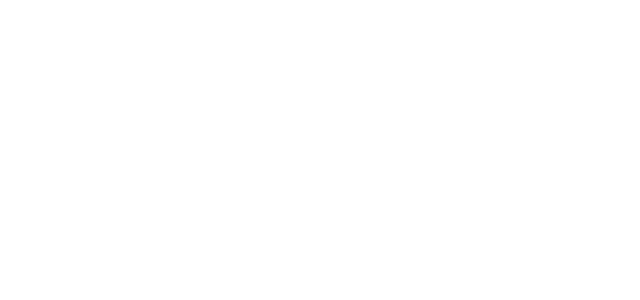
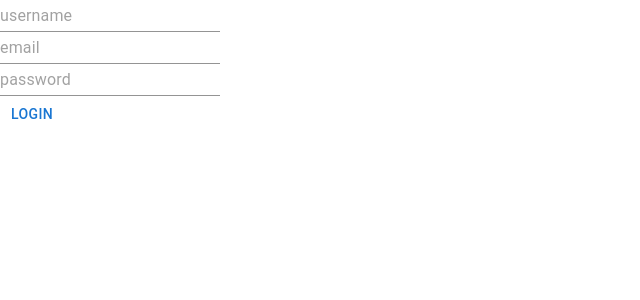
Before and after one commit to Himanshu-00007/VidAura, a React (Vite) app in the folder frontend/: page /login in a window 1280 px wide. Shown: the top 300 px of the page, without its empty margins (0-640 px from the left). Built offline with nearby package versions, Linux system fonts and the light colour scheme.

Commit message:
changes in Login

```diff
--- a/frontend/src/components/Login.jsx
+++ b/frontend/src/components/Login.jsx
@@ -1,11 +1,60 @@
-import React from 'react'
+import { useState } from "react";
+import { useNavigate } from "react-router-dom";
+import Input from "@mui/material/Input";
+import Button from "@mui/material/Button";
+function Login() {
+  const [username, setUsername] = useState("");
+  const [email, setEmail] = useState("");
+  const [password, setPassword] = useState("");
+  const navigate = useNavigate();
+  const submitHandler = (event) => {
+    event.preventDefault();
+    const formData = new formData();
+    formData.append("username", username);
+    formData.append("email", email);
+    formData.append("password", password);
 
-function Login() {
+    axios
+      .post("https://vidaura.onrender.com/api/v1/users/login", formData)
+      .then((res) => {
+        navigate("/dashboard");
+      })
+      .catch((error) => {
+        console.log(error);
+      });
+  };
+
   return (
-    <div>
-
-    </div>
-  )
+    <>
+      <form onSubmit={submitHandler}>
+        <div>
+        <Input
+          type="text"
+          value={username}
+          onChange={(e) => setUsername(e.target.value)}
+          placeholder="username"
+        />
+       </div>
+       <div>
+        <Input
+          type="text"
+          value={email}
+          onChange={(e) => setEmail(e.target.value)}
+          placeholder="email"
+        />
+        </div>
+        <div>
+        <Input
+          type="password"
+          value={password}
+          onChange={(e) => setPassword(e.target.value)}
+          placeholder="password"
+        />
+        </div>
+        <Button>Login</Button>
+      </form>
+    </>
+  );
 }
 
-export default Login
+export default Login;
```
